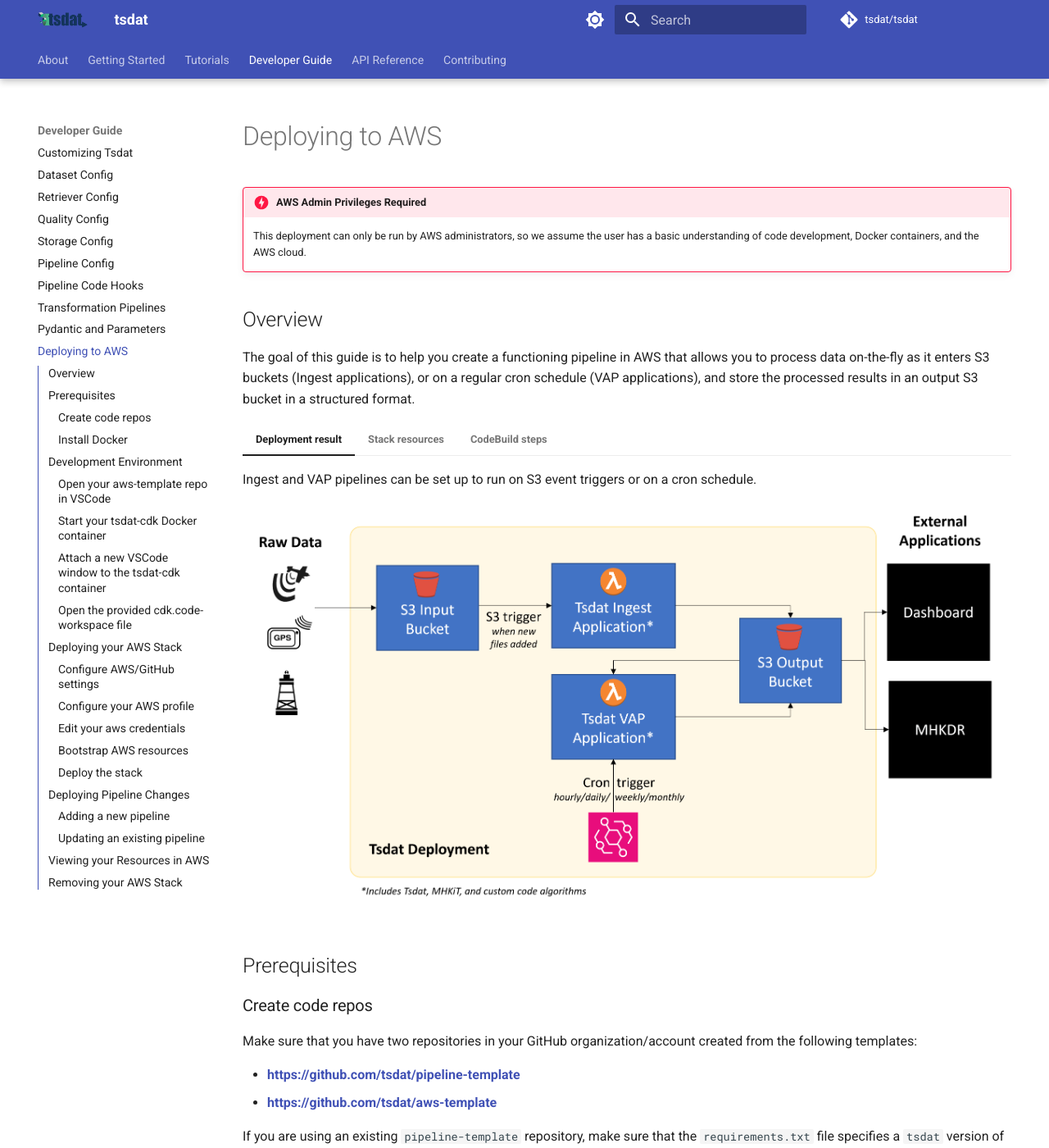
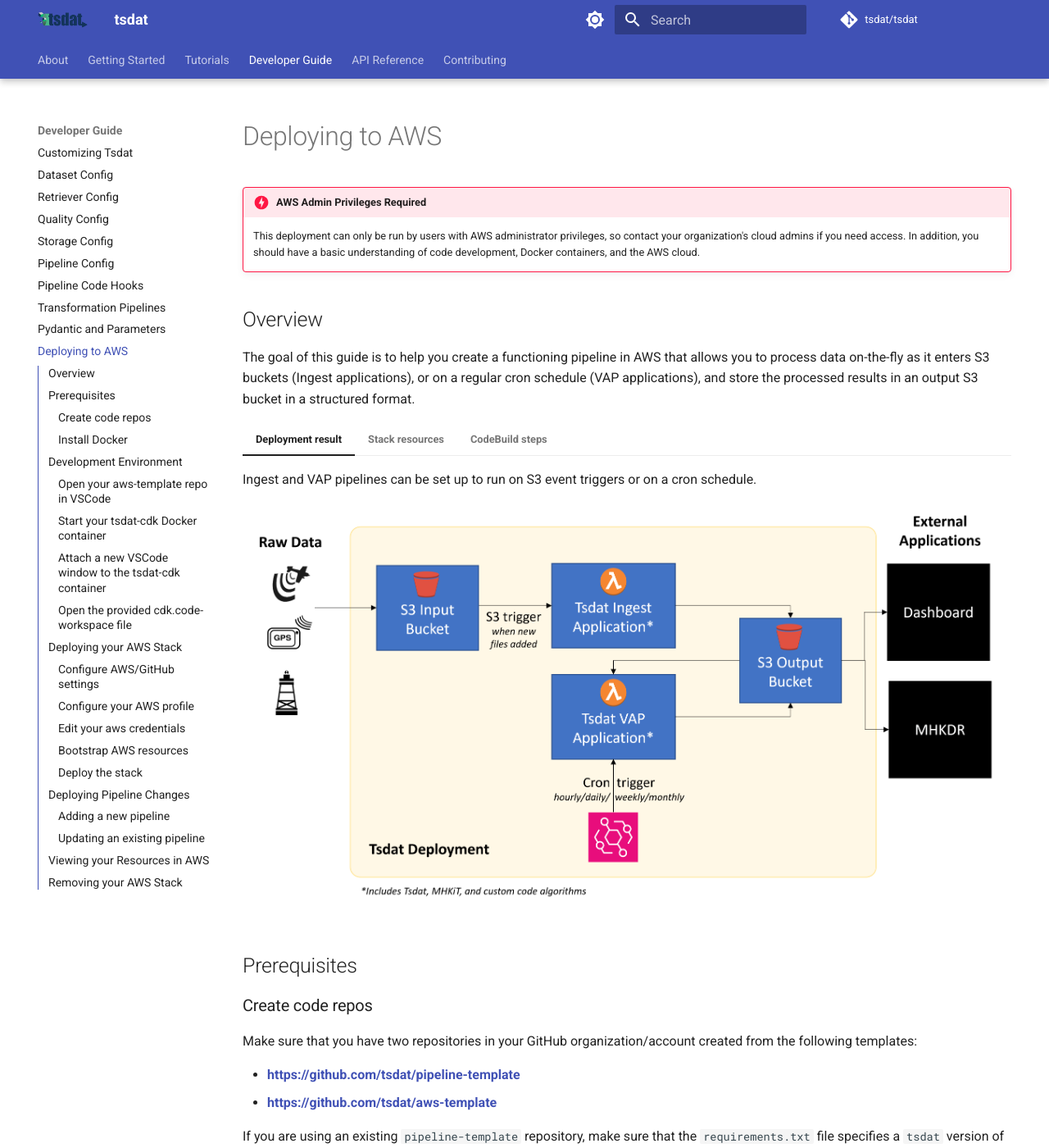
Before and after one commit to tsdat/tsdat, an MkDocs documentation site: the page built from docs/config/aws_template.md, in a window 1280 px wide and 1400 px high. Shown: the whole window at 82% size. Built offline with MkDocs 1.6.1 and Material for MkDocs 9.7.7, drawn with Linux system fonts in a browser that asks for light colours; comment, search, counter and statistics services are not loaded; some of the changed text lies outside the part shown.

Commit message:
Update 'danger' warning text

```diff
--- a/docs/config/aws_template.md
+++ b/docs/config/aws_template.md
@@ -2,8 +2,9 @@
 
 !!! danger "AWS Admin Privileges Required"
 
-    This deployment can only be run by AWS administrators, so we assume the user has a basic understanding of code
-    development, Docker containers, and the AWS cloud.
+    This deployment can only be run by users with AWS administrator privileges, so contact your organization's cloud
+    admins if you need access. In addition, you should have a basic understanding of code development, Docker
+    containers, and the AWS cloud.
 
 ## Overview
 
@@ -46,7 +47,7 @@
 
 !!! warning "Warning: Windows Users"
 
-    If you are using WSL on Windows, make sure you run the git clone command from a WSL terminal to prevent git from
+    If you are using WSL on Windows, make sure you run the `git clone` command from a WSL terminal to prevent git from
     converting all the file line endings to `CRLF`. If your files have `CRLF` line endings, it will cause the AWS
     pipeline to crash.
 
```
